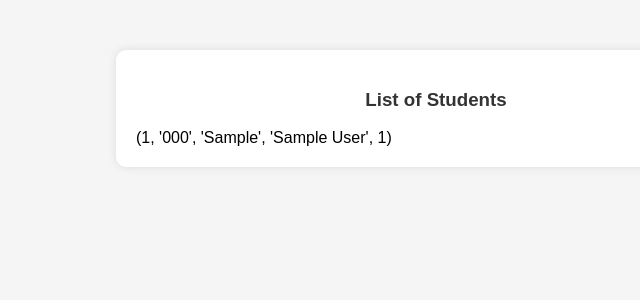
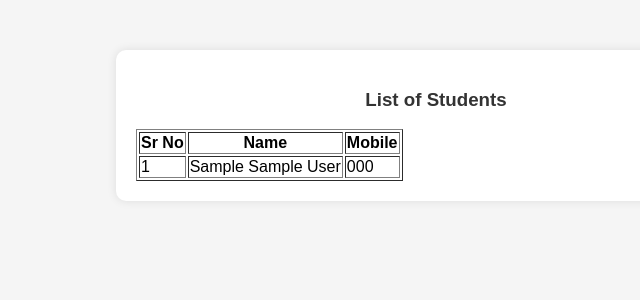
Before and after one commit to Aarush-Gupta15/BuLiv, a Flask app: page /viewstudents in a window 1280 px wide. Shown: the top 300 px of the page, without its empty margins (204-844 px from the left). Run offline with Flask 3, Linux system fonts and the light colour scheme; tables that the repository leaves empty hold one stand-in row (values such as "Sample post").

Commit message:
formated html

```diff
--- a/app/templates/showstudents.html
+++ b/app/templates/showstudents.html
@@ -39,10 +39,23 @@
 <body>
     <div class="container">
         <h3>List of Students</h3>
+        <table border="1">
+        <tr>
+            <th>Sr No</th>
+            <th>Name</th>
+            <th>Mobile</th>
+        </tr>
 
         {% for x in results %}
-        <div class="Students">{{ x }}</div>
+        <tr>
+            <td>{{ x[0] }}</td>
+            <td>{{ x[2] }} {{ x[3] }}</td>
+            <td>{{ x[1] }}</td>
+        </tr>
+
         {% endfor %}
+
+        </table>
     </div>
 </body>
 
```
